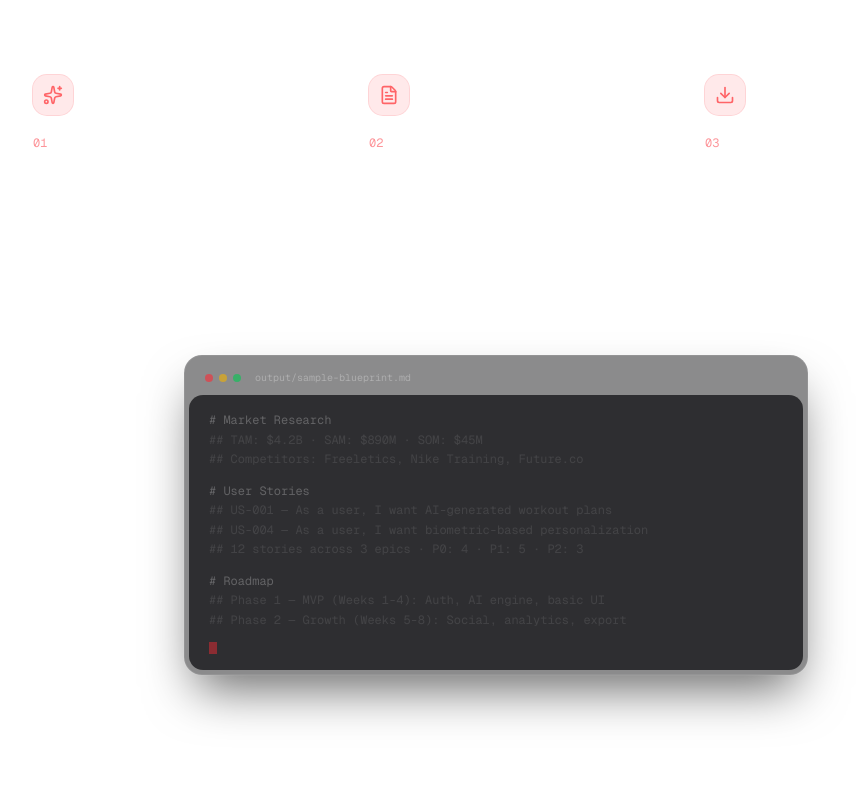
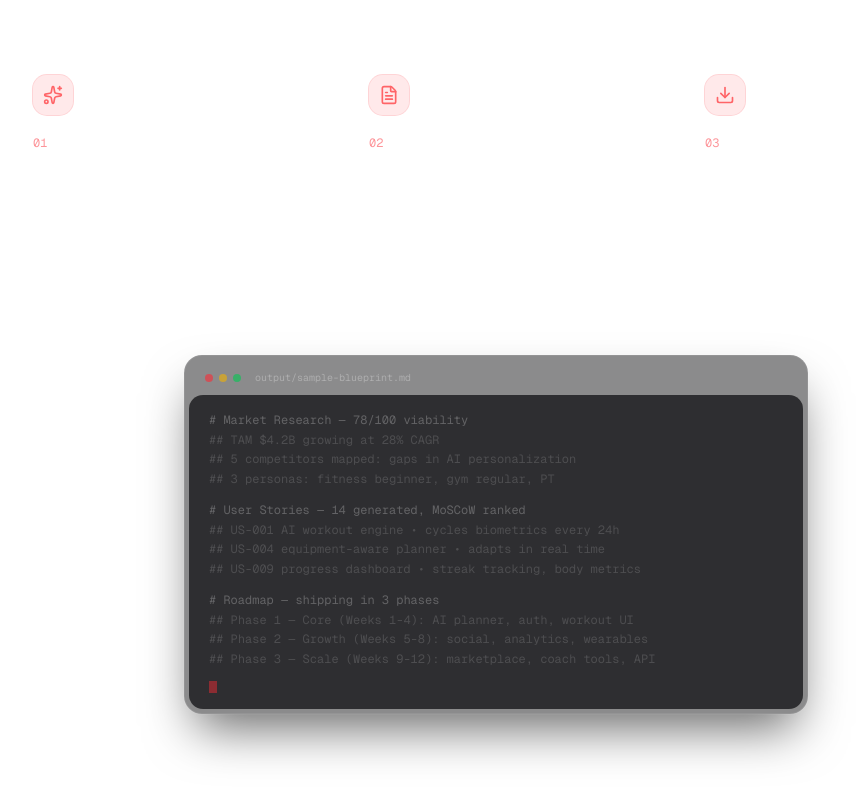
Before and after one commit to ArafathUIU/Blueprint, a Next.js app: page / in a window 1280 px wide. Shown: the part 983-1783 px from the top of the page, without its empty margins (144-1005 px from the left). Built offline with nearby package versions, Linux system fonts and the light colour scheme.

Commit message:
fix: reword sample output preview — punchier stats, dynamic language, 3-phase roadmap

```diff
--- a/src/app/page.tsx
+++ b/src/app/page.tsx
@@ -179,34 +179,40 @@ export default function Home() {
           </div>
           <div className="flex flex-col gap-0 rounded-xl bg-zinc-900/80 px-5 py-4 font-mono text-xs leading-relaxed">
             <span className="text-white/25">
-              {"# "}Market Research
+              {"# "}Market Research — 78/100 viability
             </span>
-            <span className="text-white/10">
-              {"## "}TAM: $4.2B · SAM: $890M · SOM: $45M
+            <span className="text-white/15">
+              {"## "}TAM $4.2B growing at 28% CAGR
             </span>
-            <span className="text-white/10">
-              {"## "}Competitors: Freeletics, Nike Training, Future.co
+            <span className="text-white/15">
+              {"## "}5 competitors mapped: gaps in AI personalization
+            </span>
+            <span className="text-white/15">
+              {"## "}3 personas: fitness beginner, gym regular, PT
             </span>
             <span className="mt-3 text-white/25">
-              {"# "}User Stories
+              {"# "}User Stories — 14 generated, MoSCoW ranked
             </span>
-            <span className="text-white/10">
-              {"## "}US-001 — As a user, I want AI-generated workout plans
+            <span className="text-white/15">
+              {"## "}US-001 AI workout engine • cycles biometrics every 24h
             </span>
-            <span className="text-white/10">
-              {"## "}US-004 — As a user, I want biometric-based personalization
+            <span className="text-white/15">
+              {"## "}US-004 equipment-aware planner • adapts in real time
             </span>
-            <span className="text-white/10">
-              {"## "}12 stories across 3 epics · P0: 4 · P1: 5 · P2: 3
+            <span className="text-white/15">
+              {"## "}US-009 progress dashboard • streak tracking, body metrics
             </span>
             <span className="mt-3 text-white/25">
-              {"# "}Roadmap
+              {"# "}Roadmap — shipping in 3 phases
             </span>
-            <span className="text-white/10">
-              {"## "}Phase 1 — MVP (Weeks 1-4): Auth, AI engine, basic UI
+            <span className="text-white/15">
+              {"## "}Phase 1 — Core (Weeks 1-4): AI planner, auth, workout UI
             </span>
-            <span className="text-white/10">
-              {"## "}Phase 2 — Growth (Weeks 5-8): Social, analytics, export
+            <span className="text-white/15">
+              {"## "}Phase 2 — Growth (Weeks 5-8): social, analytics, wearables
+            </span>
+            <span className="text-white/15">
+              {"## "}Phase 3 — Scale (Weeks 9-12): marketplace, coach tools, API
             </span>
             <span className="mt-3 inline-block h-3 w-2 animate-pulse bg-red-500/50" />
           </div>
```
